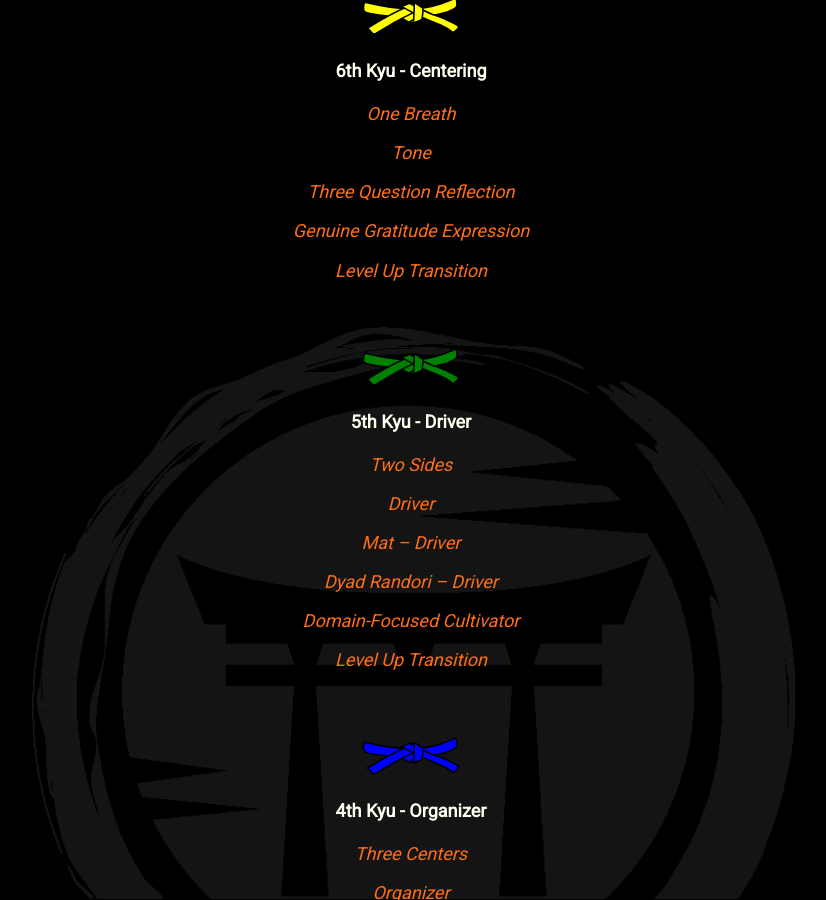
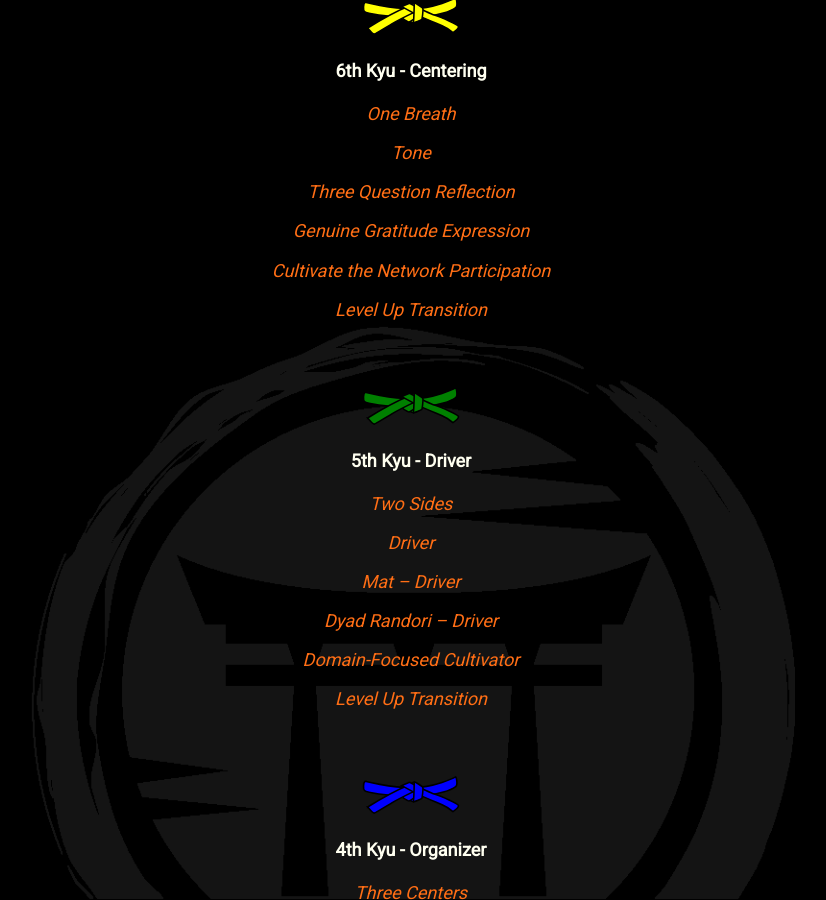
Before and after one commit to mindset-dojo/mindset-dojo.github.io, a Jekyll site: the page built from program.md, in a window 1280 px wide and 900 px high, scrolled down 1821 px. Shown: the whole window, without its empty margins (229-1055 px from the left). Built offline with Jekyll 4.4.1, drawn with Linux system fonts in a browser that asks for light colours; some web fonts are replaced; some of the changed text lies outside the part shown.

Commit message:
feat(program): introduce cultivate the network form earlier in the program from different perspectives.

```diff
--- a/_data/sections/program.yaml
+++ b/_data/sections/program.yaml
@@ -63,6 +63,8 @@ sections:
               url: /forms/three-question-reflection/
             - label: Genuine Gratitude Expression
               url: /forms/genuine-gratitude-expression/
+            - label: Cultivate the Network Participation
+              url: /forms/cultivate-the-network/
             - label: Level Up Transition
               url: /forms/level-up-transition/
         - color: green
@@ -146,6 +148,8 @@ sections:
               url: /forms/randori/
             - label: MetaShift Community Demonstration
               url: /forms/metashift-community-demonstration/
+            - label: Cultivate the Network Support
+              url: /forms/cultivate-the-network/
             - label: Level Up Transition
               url: /forms/level-up-transition/
         - color: black
```
